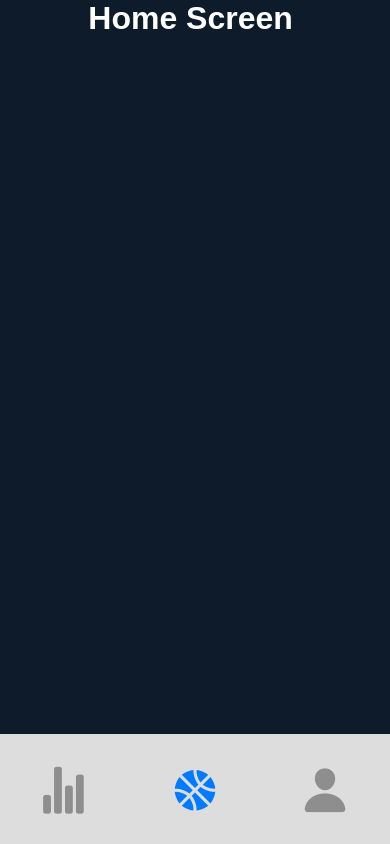
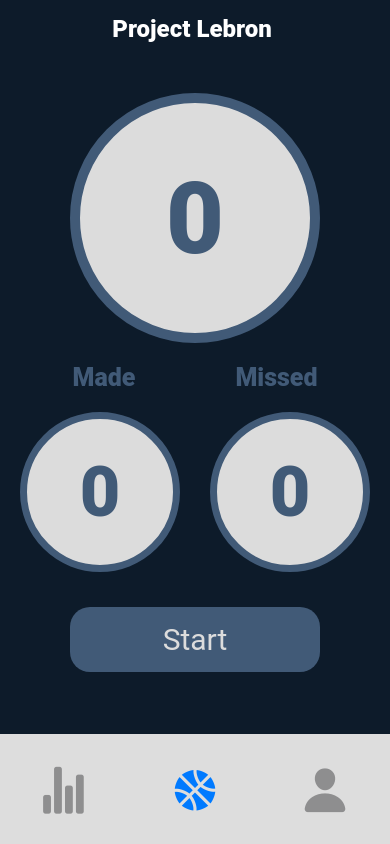
Before and after one commit to Project-Lebron/projectLebron, a React Native app: screen /Home in a window 390 px wide. Built offline with nearby package versions, Linux system fonts and the light colour scheme.

Commit message:
home page

```diff
--- a/src/navigators/TopNav.tsx
+++ b/src/navigators/TopNav.tsx
@@ -12,7 +12,7 @@ const Tab = createMaterialTopTabNavigator();
 const TopNav = () => {
   return (
     <Tab.Navigator
-        initialRouteName="Home"
+        initialRouteName="StatsHome"
         screenOptions={{
             tabBarActiveTintColor: "black",
             tabBarLabelStyle: { fontSize: 12},
--- a/src/screens/HomeScreen.tsx
+++ b/src/screens/HomeScreen.tsx
@@ -1,11 +1,34 @@
-import { StyleSheet, Text, View, SafeAreaView, StatusBar } from 'react-native'
+import { StyleSheet, Text, View, SafeAreaView, TouchableOpacity, StatusBar, Touchable } from 'react-native'
 import React from 'react'
 
 const HomeScreen = () => {
   return (
     <SafeAreaView style={styles.container}>
       <StatusBar barStyle={'light-content'} />
-      <Text style={styles.titleScreen}>Home Screen </Text>
+      <Text style={styles.titleText}>Project Lebron </Text>
+
+      <SafeAreaView style={styles.bigCircle}>
+        <Text style={styles.bigCircleTxt}>0</Text>
+      </SafeAreaView>
+
+      <SafeAreaView style={styles.tagsContainer}>
+        <Text style={styles.tagsText}>Made</Text>
+        <Text style={styles.tagsText}>Missed</Text>
+      </SafeAreaView>
+
+      <SafeAreaView style={styles.bottomCircles}>
+        <SafeAreaView style={styles.smallCircles}>
+          <Text style={styles.smallCircleTxt}>0</Text>
+        </SafeAreaView>
+        <SafeAreaView style={styles.smallCircles}>
+          <Text style={styles.smallCircleTxt}>0</Text>
+        </SafeAreaView>
+      </SafeAreaView>
+
+      <TouchableOpacity style={styles.startButton} onPress={() => console.log('Pressed!')}>
+        <Text style={styles.startButtonText}>Start</Text>
+      </TouchableOpacity>
+
     </SafeAreaView>
   )
 }
@@ -16,12 +39,81 @@ const styles = StyleSheet.create({
     backgroundColor: '#0D1B2A',
     alignItems: 'center',
   },
-  titleScreen: {
+  titleText: {
     color:'white',
-    fontFamily: 'Arial',
-    fontSize: 32,
-    fontWeight: 'bold',
+    fontFamily: 'Roboto',
+    marginTop: 15,
+    marginBottom: 50,
+    fontSize: 24,
+    fontWeight: "800",
   },
+  bigCircle: {
+    width: 250,
+    height: 250,
+    justifyContent: 'center',
+    alignItems: 'center',
+    marginBottom: 20,
+    borderRadius: 150,
+    backgroundColor: '#DCDCDC',
+    borderColor: "#415A77",
+    borderWidth: 10,
+  },
+  bigCircleTxt: {
+    color:'#415A77',
+    fontFamily: 'Roboto',
+    fontSize: 100,
+    fontWeight: "900",
+  },
+  tagsContainer: {
+    flexDirection: 'row',
+    justifyContent: 'center',
+    alignItems: 'center',
+  },
+  tagsText: {
+    color:'#415A77',
+    fontFamily: 'Roboto',
+    marginHorizontal: 50,
+    fontSize: 25,
+    fontWeight: "900",
+  },
+  bottomCircles: {
+  flexDirection: 'row',
+  justifyContent: 'center',
+  alignItems: 'center',
+  },
+  smallCircles: {
+    width: 160,
+    height: 160,
+    justifyContent: 'center',
+    alignItems: 'center',
+    borderRadius: 100,
+    marginTop: 20,
+    margin: 15,
+    backgroundColor: '#DCDCDC',
+    borderColor: "#415A77",
+    borderWidth: 7,
+  },
+  smallCircleTxt: {
+    color:'#415A77',
+    fontFamily: 'Roboto',
+    fontSize: 70,
+    fontWeight: "900",
+  },
+
+  startButton: {
+    width: 250,
+    heigth: 50,
+    borderRadius: 20,
+    alignItems: 'center',
+    backgroundColor: '#415A77',
+    marginTop: 20,
+  },
+  startButtonText: {
+    color: '#DCDCDC',
+    fontFamily: 'Roboto',
+    fontSize: 30,
+    marginVertical: 15,
+  }
 })
 
 export default HomeScreen
```
